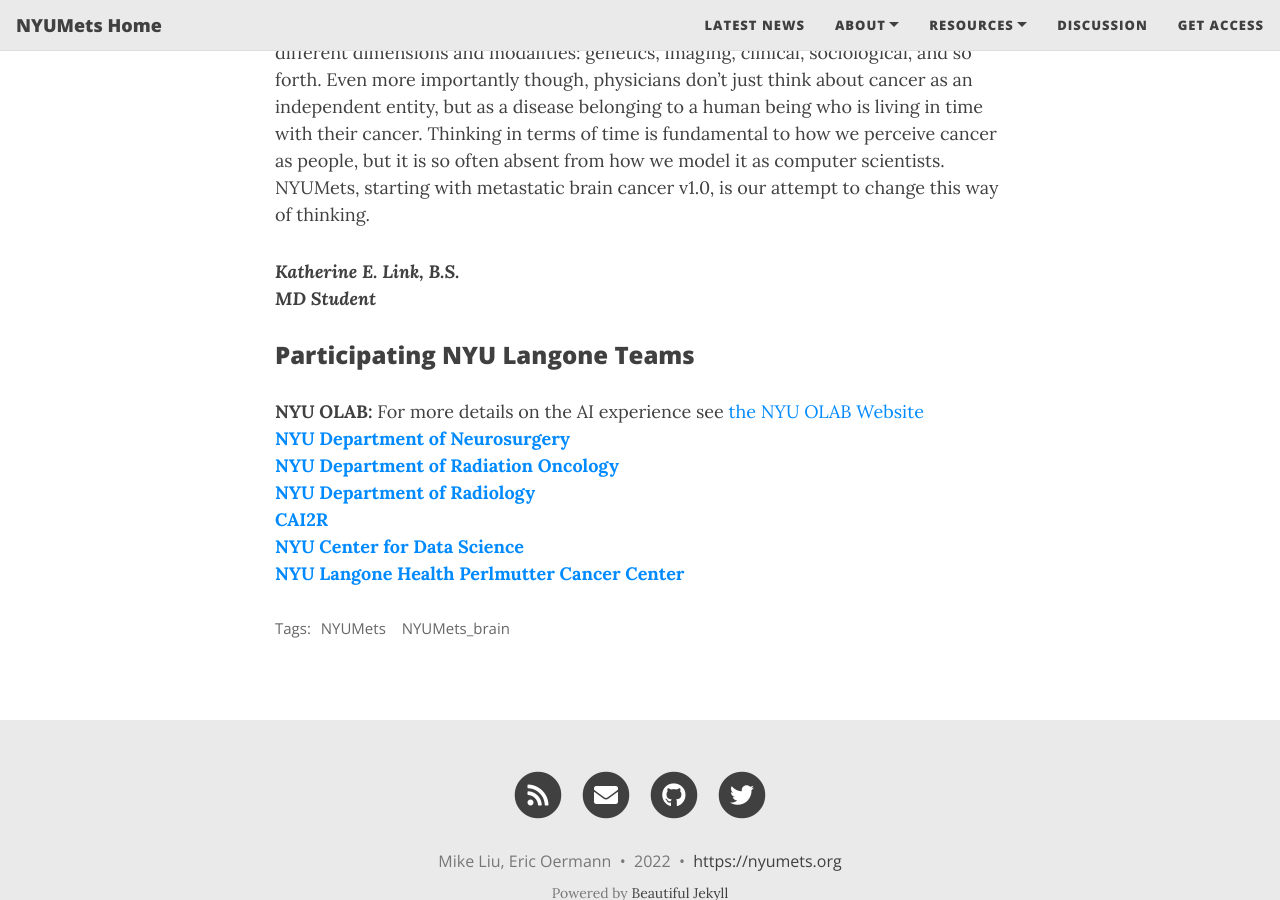
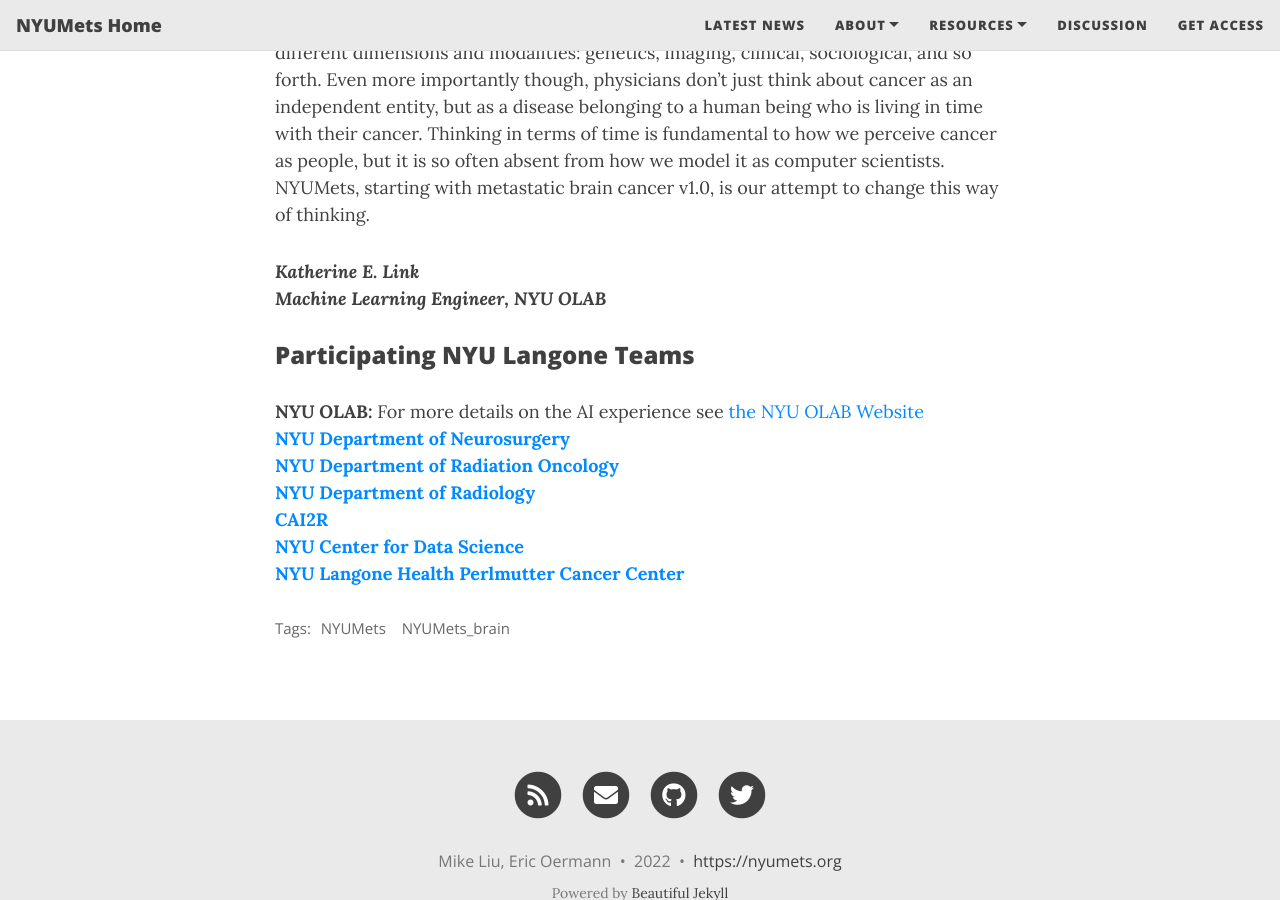
Before and after one commit to nyumets/nyumets.github.io, a Jekyll site: the page built from _posts/2022-03-29-nyumets-brain-v1.md, in a window 1280 px wide and 900 px high, scrolled down 1016 px. Built offline with Jekyll 4.4.1, drawn with Linux system fonts in a browser that asks for light colours; nearby versions of some CDN libraries.

Commit message:
katie message 2

```diff
--- a/_posts/2022-03-29-nyumets-brain-v1.md
+++ b/_posts/2022-03-29-nyumets-brain-v1.md
@@ -19,8 +19,8 @@
 
 The concept of cancer dynamics and using data science to better understand this incredibly complex phenomenon are what is most important though, and that is why this dataset is being accompanied by the release of the NYUMets API for both structuring the data as well as accessing it computationally. We need to fundamentally rethink how we approach cancer analytics if we are to better understand and ultimately treat it. When physicians think about cancer they think about it many different dimensions and modalities: genetics, imaging, clinical, sociological, and so forth. Even more importantly though, physicians don’t just think about cancer as an independent entity, but as a disease belonging to a human being who is living in time with their cancer. Thinking in terms of time is fundamental to how we perceive cancer as people, but it is so often absent from how we model it as computer scientists. NYUMets, starting with metastatic brain cancer v1.0, is our attempt to change this way of thinking.<br>
 
-***Katherine E. Link, B.S.*** \
-***MD Student*** <br>
+***Katherine E. Link*** \
+***Machine Learning Engineer, NYU OLAB*** <br>
 
 ### Participating NYU Langone Teams
 **NYU OLAB:** For more details on the AI experience see [the NYU OLAB Website](https://nyuolab.org/)<br>
```
